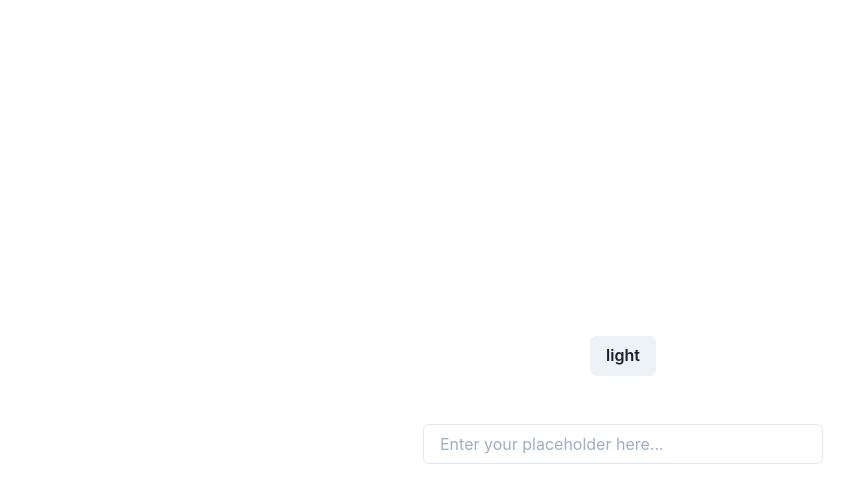
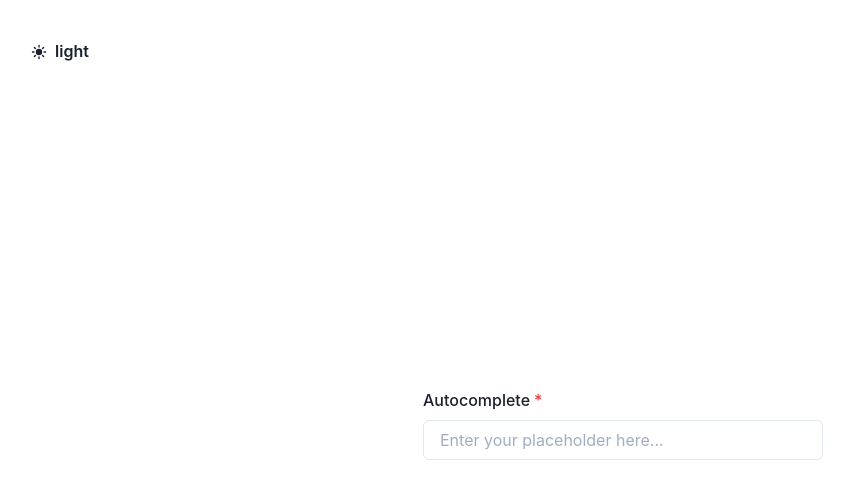
Before and after one commit to puerschel93/chakrashift, a React (Create React App) app: page / in a window 1280 px wide. Shown: the top 502 px of the page, without its empty margins (17-871 px from the left). Built offline with nearby package versions, Linux system fonts and the light colour scheme.

Commit message:
Update demo.tsx

```diff
--- a/src/demo.tsx
+++ b/src/demo.tsx
@@ -1,5 +1,6 @@
 import { Button, useColorMode, VStack } from '@chakra-ui/react';
 import { Autocomplete } from 'autocomplete';
+import { IoMoon, IoSunny } from 'react-icons/io5';
 
 const Demo = () => {
 	/** Colormode */
@@ -7,8 +8,17 @@ const Demo = () => {
 
 	return (
 		<VStack w="100vw" h="100vh" justify="center" align="center" spacing={12}>
-			<Button onClick={toggleColorMode}>{colorMode}</Button>
-			<Autocomplete />
+			<Button
+				position="absolute"
+				top="2rem"
+				left="2rem"
+				onClick={toggleColorMode}
+				leftIcon={colorMode === 'light' ? <IoSunny /> : <IoMoon />}
+				variant="ghost"
+			>
+				{colorMode}
+			</Button>
+			<Autocomplete label="Autocomplete" isRequired />
 		</VStack>
 	);
 };
```
